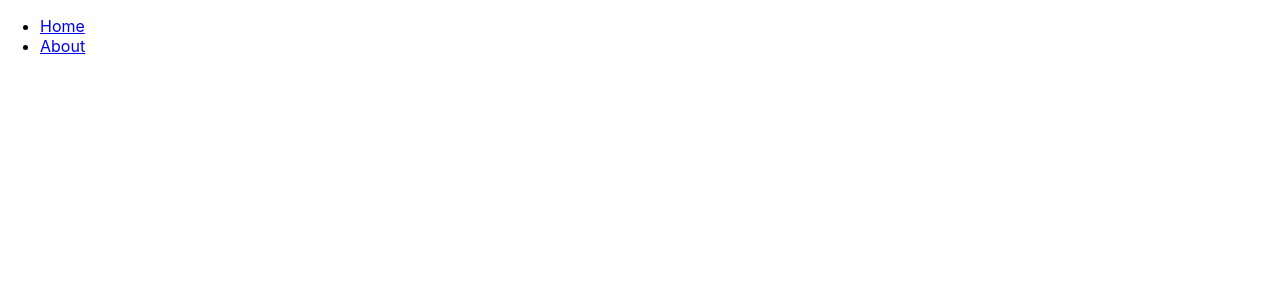
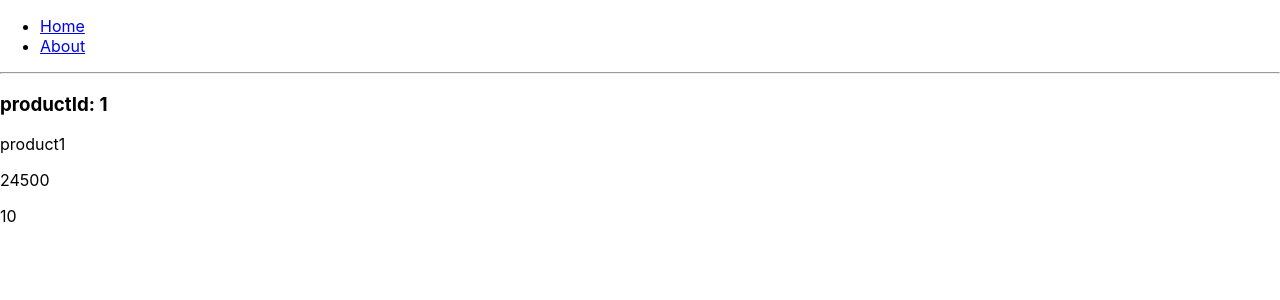
Before and after one commit to sojukang/react-js-axios-shopping-cart-, a React (Create React App) app: page /products/1 in a window 1280 px wide. Before the commit this address had no page. Shown: the top 300 px of the page. Built offline with nearby package versions, Linux system fonts and the light colour scheme.

Commit message:
feat: 상세 제품 조회 라우팅 추가

```diff
--- a/src/App.js
+++ b/src/App.js
@@ -3,6 +3,7 @@ import './App.css';
 import {Link, Route, Routes} from "react-router-dom";
 import Home from "./Home";
 import About from "./About";
+import Product from "./Product";
 
 const App = () => {
     return (
@@ -15,9 +16,11 @@ const App = () => {
                     <Link to={"/about"}>About</Link>
                 </li>
             </ul>
+            <hr />
             <Routes>
                 <Route path="/" element={<Home />} />
                 <Route path="/about" element={<About />} />
+                <Route path="/products/:productId" element={<Product />} />
             </Routes>
         </div>
     );
--- /dev/null
+++ b/src/Product.js
@@ -0,0 +1,35 @@
+import React from "react";
+import {useParams} from "react-router-dom";
+
+const productData = {
+    1: {
+        name: "product1",
+        price: 24500,
+        quantity: 10
+    },
+    2: {
+        name: "product2",
+        price: 2450,
+        quantity: 1
+    }
+};
+
+const Product = () => {
+    const {productId} = useParams();
+    const product = productData[productId];
+    if (!product) {
+        return <div>존재하지 않는 상품입니다.</div>;
+    }
+    return (
+        <div>
+            <h3>
+                productId: {productId}
+            </h3>
+            <p>{product.name}</p>
+            <p>{product.price}</p>
+            <p>{product.quantity}</p>
+        </div>
+    )
+}
+
+export default Product;
```
